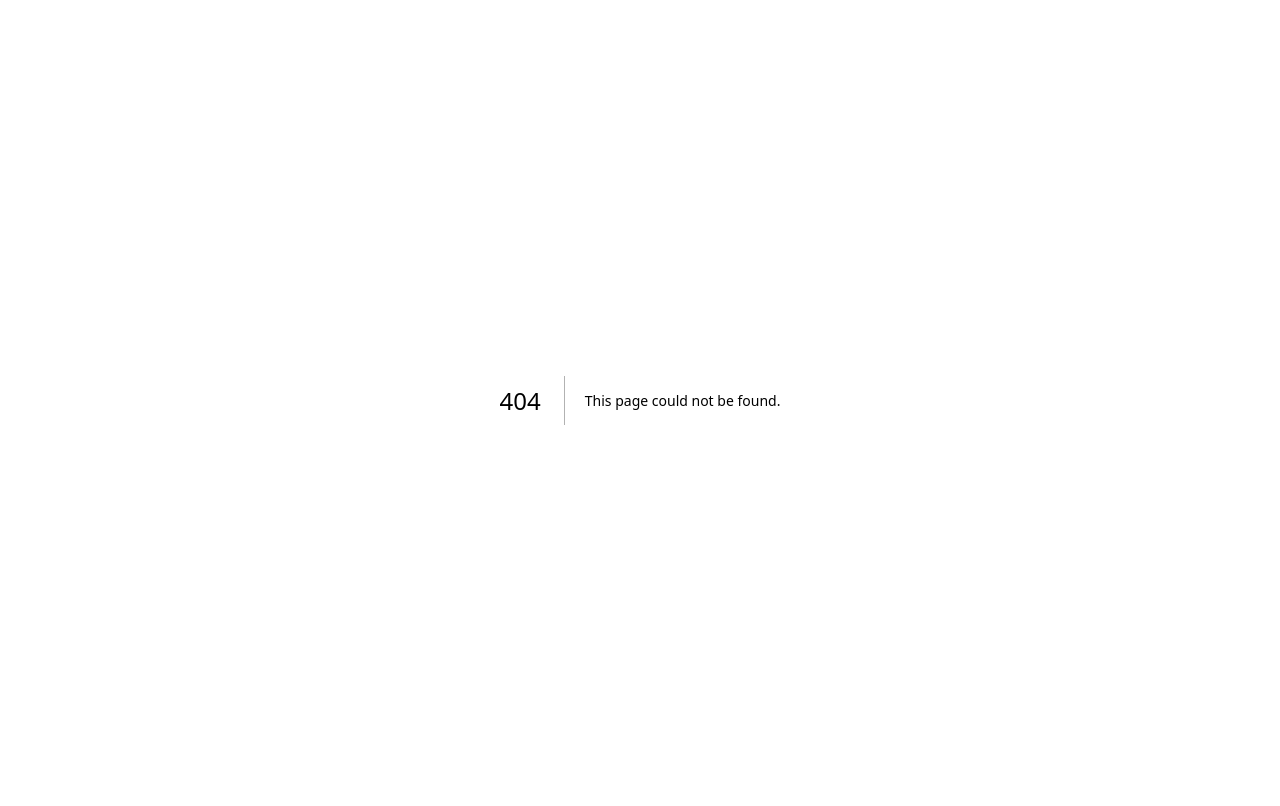
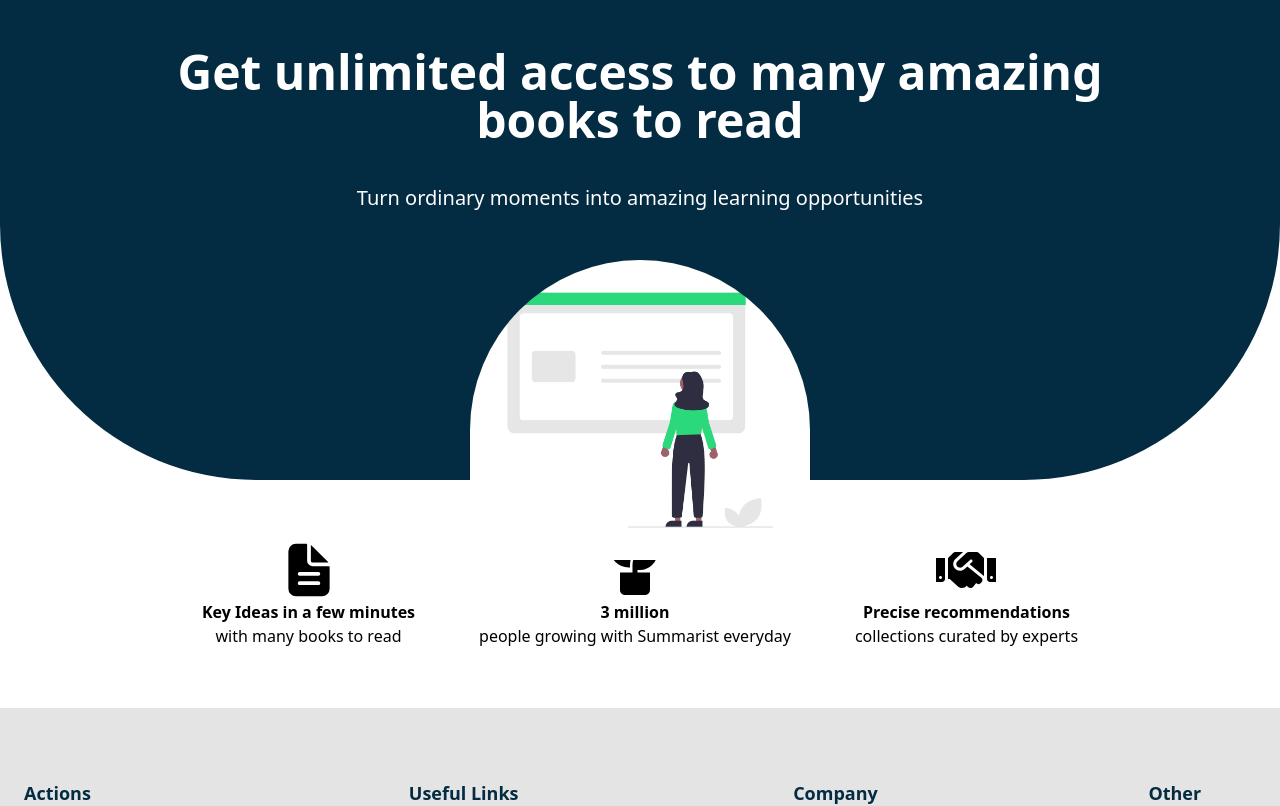
Before and after one commit to connorklee0/summarist, a Next.js app: page /choose-plan in a window 1280 px wide. Before the commit this address had no page. Shown: the top 806 px of the page. Built offline with nearby package versions, Linux system fonts and the light colour scheme.

Commit message:
start sales page

```diff
--- /dev/null
+++ b/app/choose-plan/page.tsx
@@ -0,0 +1,15 @@
+import Footer from "@/components/Home/Footer";
+import Banner from "@/components/Sales/Banner";
+import Plan from "@/components/Sales/Plan";
+
+const Sales = () => {
+  return (
+    <div className="flex flex-col gap-15">
+      <Banner />
+      <Plan />
+      <Footer />
+    </div>
+  );
+};
+
+export default Sales;
--- a/app/globals.css
+++ b/app/globals.css
@@ -270,7 +270,7 @@ button:disabled {
 }
 
 #footer {
-  background-color: rgb(241 246 244);
+  background-color: #e5e4e4;
 }
 
 .footer__top--wrapper {
@@ -279,6 +279,7 @@ button:disabled {
   justify-content: space-between;
   font-size: 14px;
   margin: 32px auto 64px;
+  max-width: 1280px;
 }
 
 .footer__block {
--- a/app/page.tsx
+++ b/app/page.tsx
@@ -7,12 +7,14 @@ import Footer from "@/components/Home/Footer";
 
 export default function Home() {
   return (
+    <div>
       <div className="max-w-267.5 w-full mx-auto">
         <Nav />
         <Landing />
         <Features />
         <Reviews />
         <Numbers />
+      </div>
       <Footer />
     </div>
   );
--- a/components/Home/Footer.tsx
+++ b/components/Home/Footer.tsx
@@ -1,5 +1,3 @@
-import React from "react";
-
 const Footer = () => {
   return (
     <section id="footer">
--- a/components/Main/Search.tsx
+++ b/components/Main/Search.tsx
@@ -60,7 +60,7 @@ const Search = () => {
             value={searchQuery}
             onChange={(e) => setSearchQuery(e.target.value)}
             onFocus={() => searchQuery && setShowResults(true)}
-            className="w-80 h-10 px-4 py-2 pr-10 border rounded-lg focus:outline-none bg-[#e5e4e4]"
+            className="w-80 h-10 px-4 py-2 pr-10 border rounded-lg focus:outline-none bg-[#ç]"
           />
           <IoIosSearch className="absolute right-3 top-1/2 -translate-y-1/2 w-5 h-5" />
 
--- /dev/null
+++ b/components/Sales/Banner.tsx
@@ -0,0 +1,23 @@
+import Sales from "@/public/sales/sales.png";
+import Image from "next/image";
+
+const Banner = () => {
+  return (
+    <div className="w-full h-120 relative">
+      <div className="absolute top-0 left-0 -z-10 w-full h-full bg-[#032b41] rounded-b-[16rem]"></div>
+      <div className="text-center py-12 flex flex-col gap-10 w-240 mx-auto text-white">
+        <div className="text-5xl font-bold">
+          Get unlimited access to many amazing books to read
+        </div>
+        <div className="text-xl">
+          Turn ordinary moments into amazing learning opportunities
+        </div>
+      </div>
+      <div className="flex justify-center max-w-[340px] mx-auto rounded-t-[180px] overflow-hidden">
+        <Image src={Sales} alt="Sales page image" />
+      </div>
+    </div>
+  );
+};
+
+export default Banner;
--- /dev/null
+++ b/components/Sales/Dropdown.tsx
@@ -0,0 +1,7 @@
+import React from 'react'
+
+export const Dropdown = () => {
+  return (
+    <div>Dropdown</div>
+  )
+}
--- /dev/null
+++ b/components/Sales/Plan.tsx
@@ -0,0 +1,29 @@
+import { IoDocumentText } from "react-icons/io5";
+import { RiPlantFill } from "react-icons/ri";
+import { FaHandshake } from "react-icons/fa";
+
+const Plan = () => {
+  return (
+    <div>
+      <div className="flex gap-16 justify-center">
+        <div className="text-center items-center flex flex-col">
+          <IoDocumentText className="text-6xl" />
+          <span className="font-bold">Key Ideas in a few minutes</span> with
+          many books to read
+        </div>
+        <div className="text-center items-center flex flex-col">
+          <RiPlantFill className="text-6xl" />
+          <span className="font-bold">3 million</span> people growing with
+          Summarist everyday
+        </div>
+        <div className="text-center items-center flex flex-col">
+          <FaHandshake className="text-6xl" />
+          <span className="font-bold">Precise recommendations</span> collections
+          curated by experts
+        </div>
+      </div>
+    </div>
+  );
+};
+
+export default Plan;
```
Also changed, not shown: public/sales/sales.png (added). Lines whose indentation alone changed are shown as unchanged.
